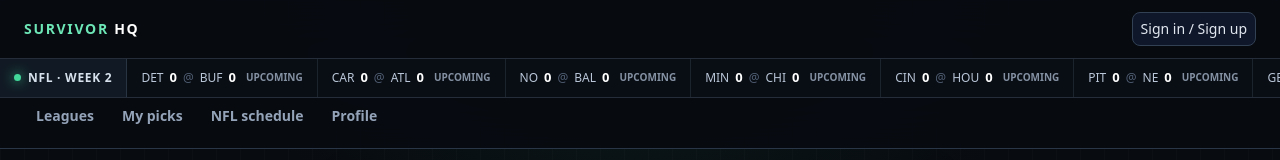
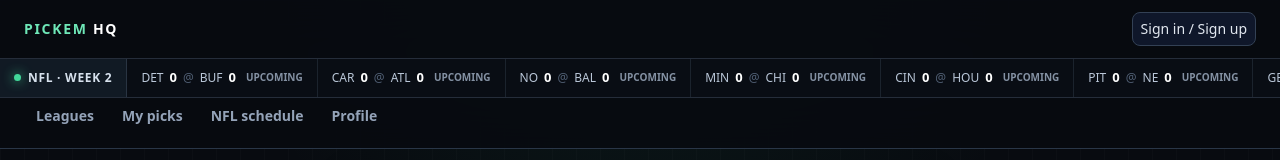
Before and after one commit to aaron6212003/Survivor-HQ-GPT, a Next.js app: page / in a window 1280 px wide. Shown: the top 160 px of the page. Built offline with nearby package versions, Linux system fonts and the light colour scheme; no server answers.

Commit message:
Rename navigation brand to Pickem HQ

```diff
--- a/components/Navbar.tsx
+++ b/components/Navbar.tsx
@@ -8,5 +8,5 @@ export default function Navbar(){
  const path=usePathname();const {session,boot}=useAccount();
  const favoriteTeam=boot?.profile?.favorite_team;
  const links=[['Leagues','/leagues'],['My picks','/picks'],['NFL schedule','/schedule'],['Profile','/login']];
- return <header className="sticky top-0 z-40 border-b border-slate-700/80 bg-[#080b10]/95 backdrop-blur-xl"><div className="max-w-7xl mx-auto px-4 sm:px-6"><div className="flex justify-between items-center gap-3 py-3"><Link href="/" className="font-black tracking-[.12em] text-sm text-emerald-300">SURVIVOR <span className="text-white">HQ</span></Link><Link className="flex items-center gap-2 rounded-lg border border-slate-700 bg-slate-900 px-2 py-1.5 text-sm text-slate-200" href="/login">{session?<><ProfileAvatar avatar={boot?.profile?.avatar} name={boot?.profile?.display_name} className="h-7 w-7 text-sm"/><span>{boot?.profile?.display_name||'My account'}{favoriteTeam?` · ${favoriteTeam}`:''}</span></>:'Sign in / Sign up'}</Link></div><ScoreTicker/><nav aria-label="Main navigation" className="flex overflow-x-auto gap-1 pb-3">{links.map(([name,url])=><Link key={url} href={url} className={`whitespace-nowrap border-b-2 px-3 py-2 text-sm font-bold ${path===url?'border-emerald-400 text-emerald-300':'border-transparent text-slate-400 hover:border-slate-600 hover:text-white'}`}>{name}</Link>)}</nav></div></header>;
+ return <header className="sticky top-0 z-40 border-b border-slate-700/80 bg-[#080b10]/95 backdrop-blur-xl"><div className="max-w-7xl mx-auto px-4 sm:px-6"><div className="flex justify-between items-center gap-3 py-3"><Link href="/" className="font-black tracking-[.12em] text-sm text-emerald-300">PICKEM <span className="text-white">HQ</span></Link><Link className="flex items-center gap-2 rounded-lg border border-slate-700 bg-slate-900 px-2 py-1.5 text-sm text-slate-200" href="/login">{session?<><ProfileAvatar avatar={boot?.profile?.avatar} name={boot?.profile?.display_name} className="h-7 w-7 text-sm"/><span>{boot?.profile?.display_name||'My account'}{favoriteTeam?` · ${favoriteTeam}`:''}</span></>:'Sign in / Sign up'}</Link></div><ScoreTicker/><nav aria-label="Main navigation" className="flex overflow-x-auto gap-1 pb-3">{links.map(([name,url])=><Link key={url} href={url} className={`whitespace-nowrap border-b-2 px-3 py-2 text-sm font-bold ${path===url?'border-emerald-400 text-emerald-300':'border-transparent text-slate-400 hover:border-slate-600 hover:text-white'}`}>{name}</Link>)}</nav></div></header>;
 }
```
